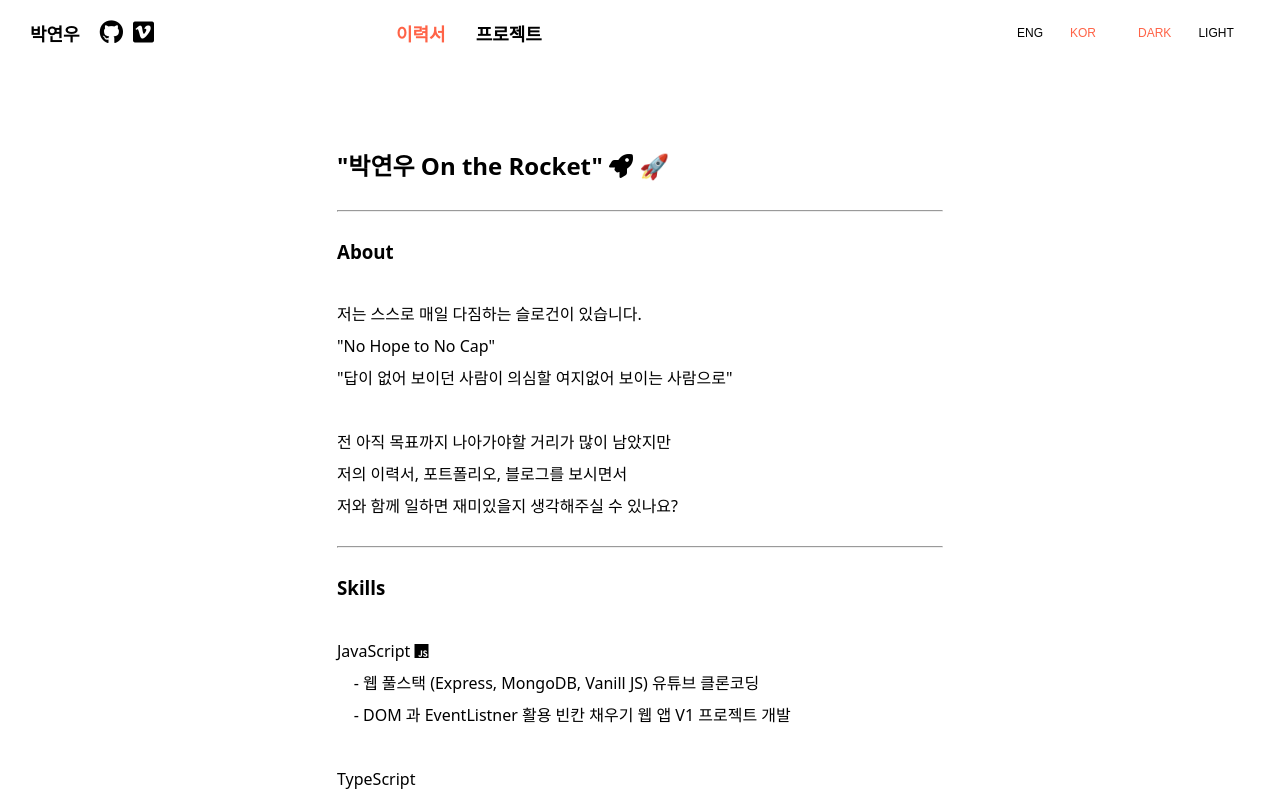
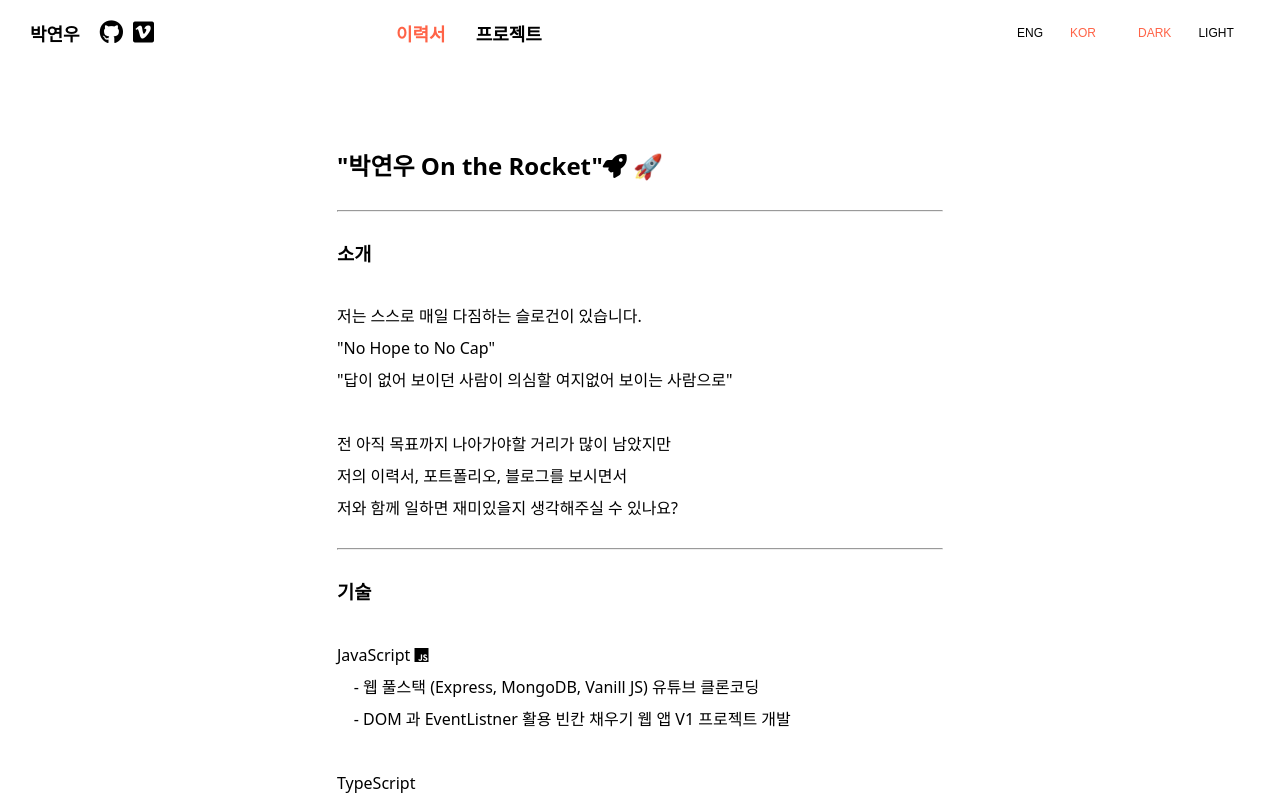
Before and after one commit to HyeonWooGa/resume__park-yeonwoo, a Next.js app: page /about in a window 1280 px wide. Shown: the top 800 px of the page. Built offline with nearby package versions, Linux system fonts and the light colour scheme.

Commit message:
이력서 영문 작업중

```diff
--- a/pages/about.js
+++ b/pages/about.js
@@ -1,5 +1,7 @@
+import { useRecoilValue } from "recoil";
 import styled from "styled-components";
 import Seo from "../components/Seo";
+import { isEngState } from "../states/atoms";
 
 const Wrapper = styled.div`
   width: 60%;
@@ -31,16 +33,18 @@ const I = styled.i`
 `;
 
 export default function About() {
+  const isEng = useRecoilValue(isEngState);
   return (
     <>
       <Seo title="About" />
       <Wrapper>
         <h2>
-          &quot;박연우 On the Rocket&quot;{" "}
+          {isEng ? `"Park Yeonwoo On the Rocket"` : `"박연우 On the Rocket"`}
           <i className="fa-solid fa-rocket"></i> 🚀
         </h2>
         <Hr />
-        <h3>About</h3>
+        <h3>{isEng ? "About" : "소개"}</h3>
+        {isEng ? (
           <P>
             저는 스스로 매일 다짐하는 슬로건이 있습니다.
             <br /> &quot;No Hope to No Cap&quot;
@@ -51,8 +55,20 @@ export default function About() {
             <br /> 저의 이력서, 포트폴리오, 블로그를 보시면서
             <br /> 저와 함께 일하면 재미있을지 생각해주실 수 있나요?
           </P>
+        ) : (
+          <P>
+            저는 스스로 매일 다짐하는 슬로건이 있습니다.
+            <br /> &quot;No Hope to No Cap&quot;
+            <br /> &quot;답이 없어 보이던 사람이 의심할 여지없어 보이는
+            사람으로&quot;
+            <br />
+            <br /> 전 아직 목표까지 나아가야할 거리가 많이 남았지만
+            <br /> 저의 이력서, 포트폴리오, 블로그를 보시면서
+            <br /> 저와 함께 일하면 재미있을지 생각해주실 수 있나요?
+          </P>
+        )}
         <Hr />
-        <h3>Skills</h3>
+        <h3>{isEng ? "Skills" : "기술"}</h3>
         <P>
           JavaScript <i className="fa-brands fa-js"></i>
           <br /> &nbsp;&nbsp;&nbsp;&nbsp;- 웹 풀스택 (Express, MongoDB, Vanill
```
Lines whose indentation alone changed are shown as unchanged.
